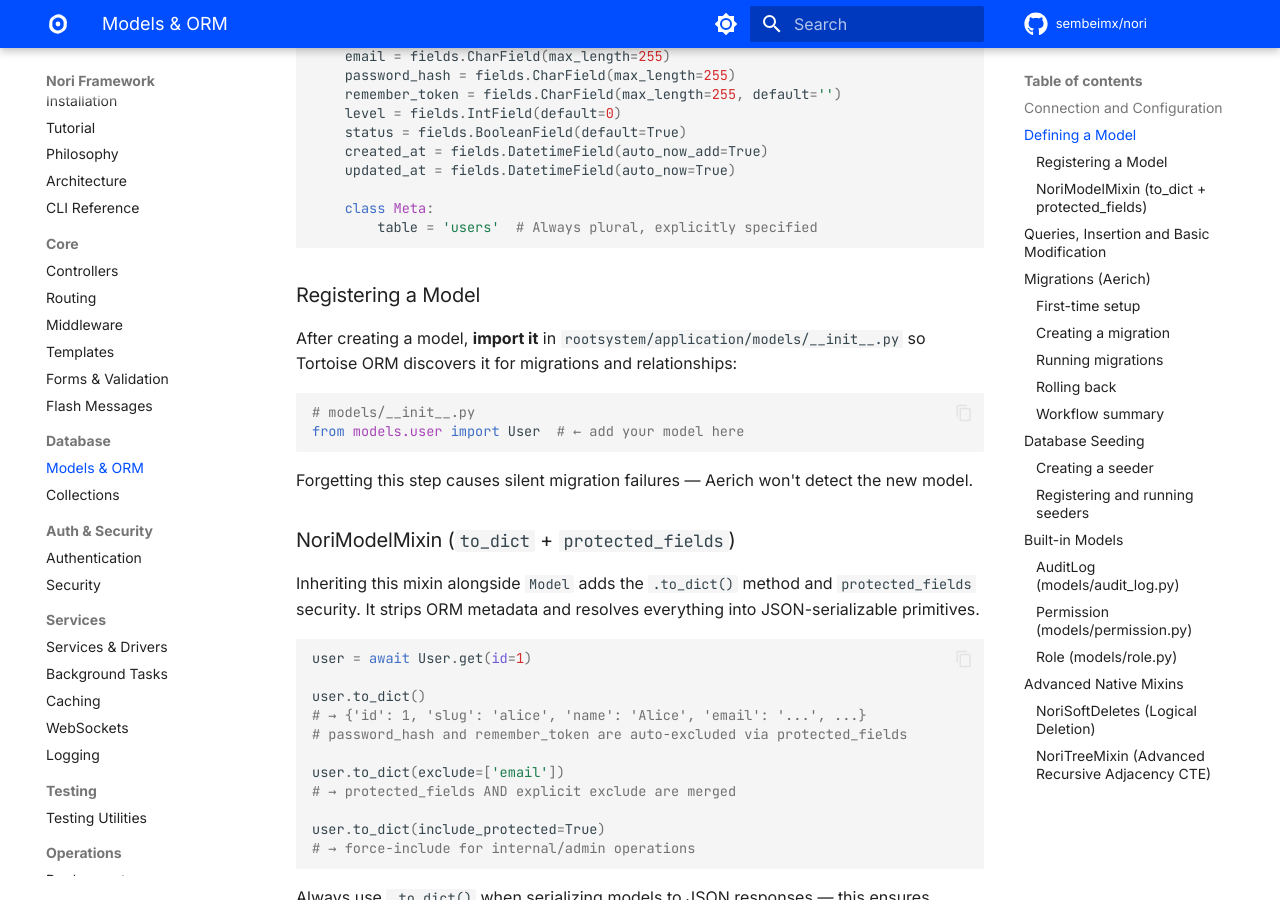
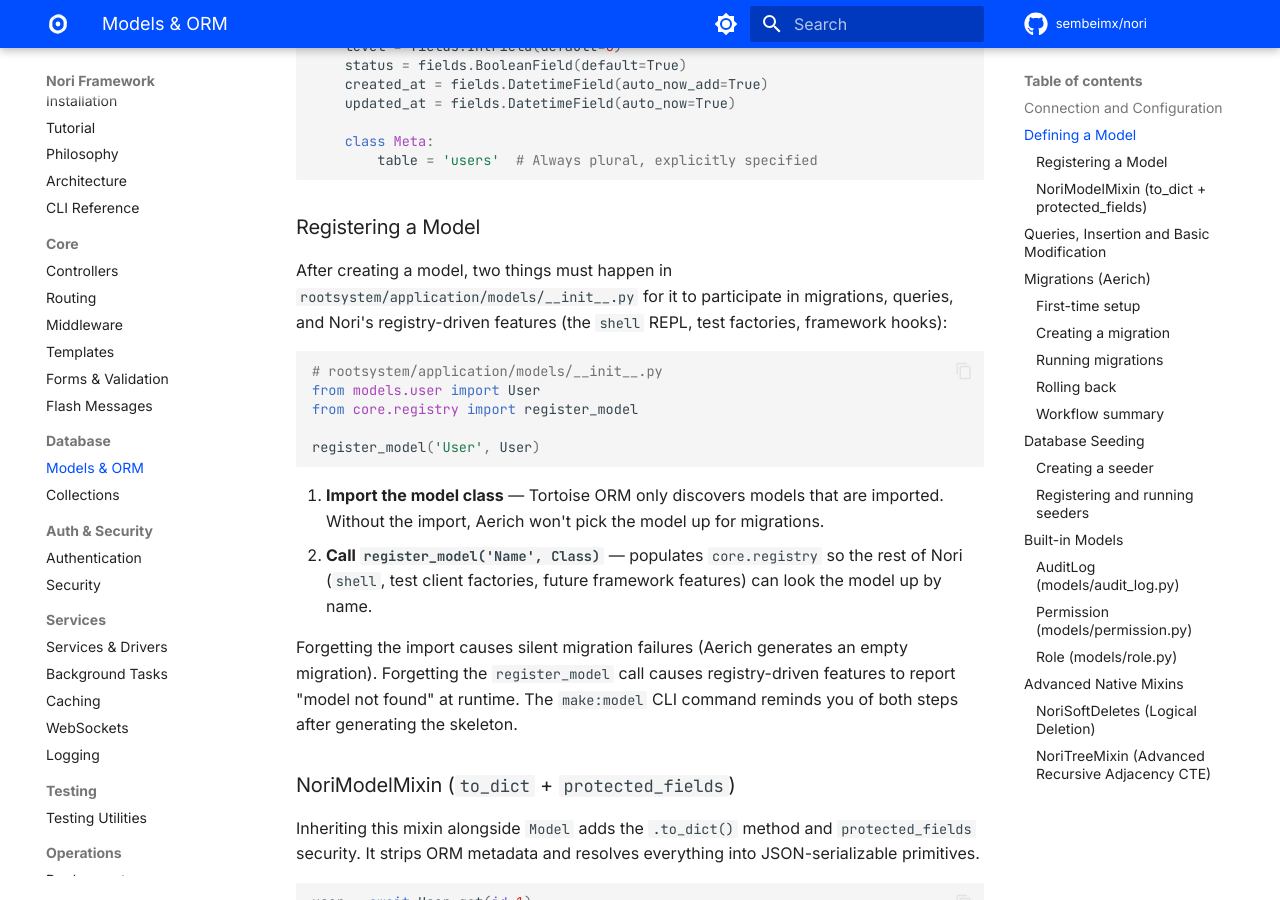
Before and after one commit to sembeimx/nori, an MkDocs documentation site: the page built from docs/database.md, in a window 1280 px wide and 900 px high, scrolled down 960 px. Built offline with MkDocs 1.6.1 and Material for MkDocs 9.7.7, drawn with Linux system fonts in a browser that asks for light colours; comment, search, counter and statistics services are not loaded; the version menu is left out; some of the changed text lies outside the part shown.

Commit message:
docs: fix model registration in database.md + reflect dynamic apps in cli.md
database.md had two contradictory and incomplete instructions for
model registration:

- Line 11 said "register your Models inside settings.py (in the
  TORTOISE_ORM['apps']['models']['models'] dictionary)". That's
  factually wrong — Nori uses core.registry.register_model() in
  models/__init__.py, never settings.py. CLAUDE.md, getting_started.md,
  architecture.md, and index.md all converge on the correct convention.
- The "Registering a Model" section (line 42+) said "import it" only,
  omitting the register_model() call entirely. Users following that
  doc would have a model that Tortoise sees for migrations but that
  core.registry can't find — breaking shell, test factories, and any
  registry-driven feature.

Replaced with a single coherent section showing both steps (import +
register_model), explaining each one's role, and naming the failure
modes for forgetting either.

cli.md was stale on the v1.10.4 dynamic-apps change:

- migrate:init section described it as "creates the initial database
  schema from your current models" without mentioning that every app
  in settings.TORTOISE_ORM is initialized, not just the standard pair.
- migrate:upgrade section explicitly said "both framework and models
  are upgraded in order" — wrong post-1.10.4. Now reflects that all
  apps in settings.TORTOISE_ORM are upgraded in declaration order.

````diff
--- a/docs/database.md
+++ b/docs/database.md
@@ -6,9 +6,7 @@
 
 ## Connection and Configuration
 
-The engines (MySQL, PostgreSQL, SQLite) are defined in the `.env` file. The framework parses the requested engine in the central configuration file `rootsystem/application/settings.py`.
-
-Make sure to document and register your Models inside `settings.py` (in the `TORTOISE_ORM['apps']['models']['models']` dictionary) so that Tortoise locates them immediately and allows inter-relationships.
+The engines (MySQL, PostgreSQL, SQLite) are defined in the `.env` file. The framework parses the requested engine in the central configuration file `rootsystem/application/settings.py`. Models are registered separately — see [Registering a Model](#registering-a-model) below.
 
 ## Defining a Model
 
@@ -41,14 +39,20 @@
 
 ### Registering a Model
 
-After creating a model, **import it** in `rootsystem/application/models/__init__.py` so Tortoise ORM discovers it for migrations and relationships:
+After creating a model, two things must happen in `rootsystem/application/models/__init__.py` for it to participate in migrations, queries, and Nori's registry-driven features (the `shell` REPL, test factories, framework hooks):
 
 ```python
-# models/__init__.py
-from models.user import User  # ← add your model here
+# rootsystem/application/models/__init__.py
+from models.user import User
+from core.registry import register_model
+
+register_model('User', User)
 ```
 
-Forgetting this step causes silent migration failures — Aerich won't detect the new model.
+1. **Import the model class** — Tortoise ORM only discovers models that are imported. Without the import, Aerich won't pick the model up for migrations.
+2. **Call `register_model('Name', Class)`** — populates `core.registry` so the rest of Nori (`shell`, test client factories, future framework features) can look the model up by name.
+
+Forgetting the import causes silent migration failures (Aerich generates an empty migration). Forgetting the `register_model` call causes registry-driven features to report "model not found" at runtime. The `make:model` CLI command reminds you of both steps after generating the skeleton.
 
 ### NoriModelMixin (`to_dict` + `protected_fields`)
 Inheriting this mixin alongside `Model` adds the `.to_dict()` method and `protected_fields` security. It strips ORM metadata and resolves everything into JSON-serializable primitives.
````
Also changed, not shown: docs/cli.md (+3 -3 lines).
